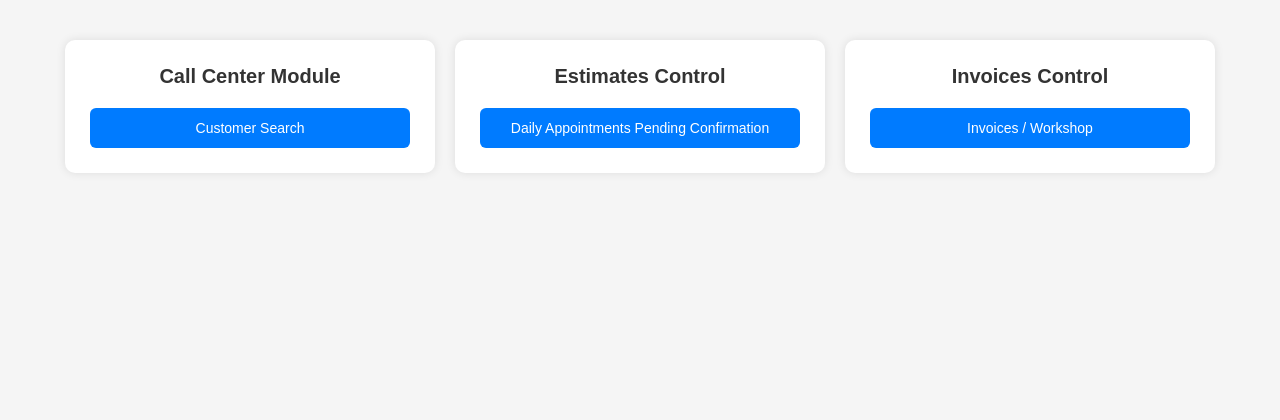
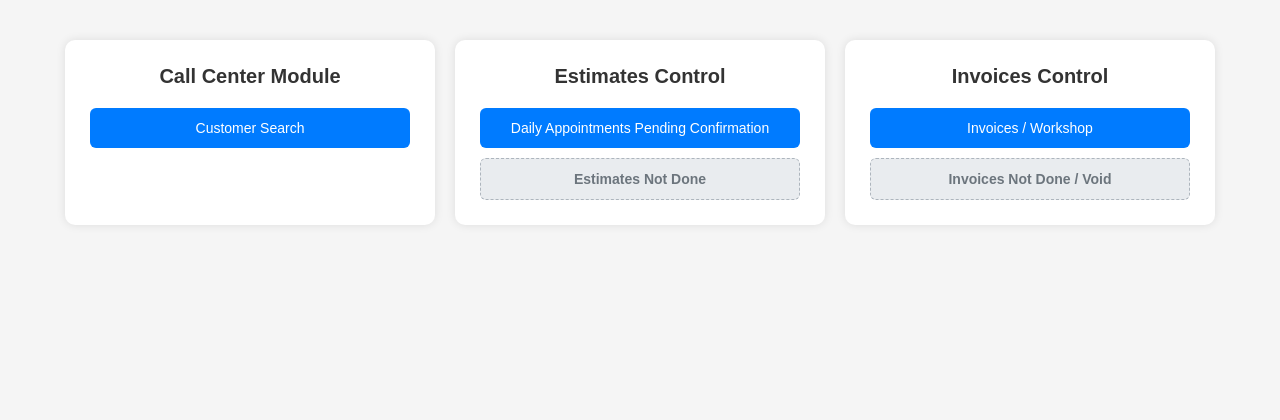
Before and after one commit to Leonel-Tapia/powercore, a FastAPI app: page /call_center/menu in a window 1280 px wide. Shown: the top 420 px of the page. Run offline with FastAPI, Linux system fonts and the light colour scheme.

Commit message:
Add placeholder buttons to call center menu + disable route optimizer when no invoices + force login footer to 3 lines

```diff
--- a/app/templates/call_center/call_center_menu.html
+++ b/app/templates/call_center/call_center_menu.html
@@ -1,4 +1,4 @@
-<!--template:call_center_menu.html 07/26/26 12:03pm-->
+<!--template:call_center_menu.html 07/26/26 12:03pm | Updated 2026-09-13 (2 botones nuevos placeholder)-->
 <!DOCTYPE html>
 <html lang="en">
 <head>
@@ -57,6 +57,24 @@
         a.button:hover {
             background: #0056b3;
         }
+        /* CAMBIO 2026-09-13: botón placeholder (próximamente) */
+        button.button-placeholder {
+            display: block;
+            padding: 12px;
+            background: #e9ecef;
+            color: #6c757d;
+            text-align: center;
+            text-decoration: none;
+            border-radius: 6px;
+            font-size: 14px;
+            border: 1px dashed #adb5bd;
+            cursor: pointer;
+            font-family: inherit;
+            font-weight: 600;
+        }
+        button.button-placeholder:hover {
+            background: #dee2e6;
+        }
         .placeholder-text {
             color: #6c757d;
             font-style: italic;
@@ -100,7 +118,10 @@
             <div class="menu-links">
                 <!-- Enlace actualizado a la ruta del backend del Call Center -->
                 <a href="/call_center/daily_estimates" class="button">Daily Appointments Pending Confirmation</a>
-                <!-- Future estimate buttons will go here -->
+                <!-- CAMBIO 2026-09-13: botón placeholder (sin funcionalidad) -->
+                <button type="button" class="button-placeholder" onclick="showComingSoon('Estimates Not Done')">
+                    Estimates Not Done
+                </button>
             </div>
         </div>
 
@@ -109,11 +130,22 @@
             <h2>Invoices Control</h2>
             <div class="menu-links">
                 <a href="/invoices/workshop" class="button">Invoices / Workshop</a>
+                <!-- CAMBIO 2026-09-13: botón placeholder (sin funcionalidad) -->
+                <button type="button" class="button-placeholder" onclick="showComingSoon('Invoices Not Done / Void')">
+                    Invoices Not Done / Void
+                </button>
             </div>
         </div>
     </div>
 
     <!-- General Floating Sign Out Button -->
     <a href="/call_center/logout" class="floating-logout">Sign Out</a>
+
+    <!-- CAMBIO 2026-09-13: mensaje para botones placeholder -->
+    <script>
+        function showComingSoon(featureName) {
+            alert(featureName + '\n\nThis feature is under development.\nComing soon.');
+        }
+    </script>
 </body>
 </html>
```
Also changed, not shown: app/templates/call_center/call_center_invoices_workshop.html (+3 -4 lines), app/templates/users/login.html (+5 -2 lines).
